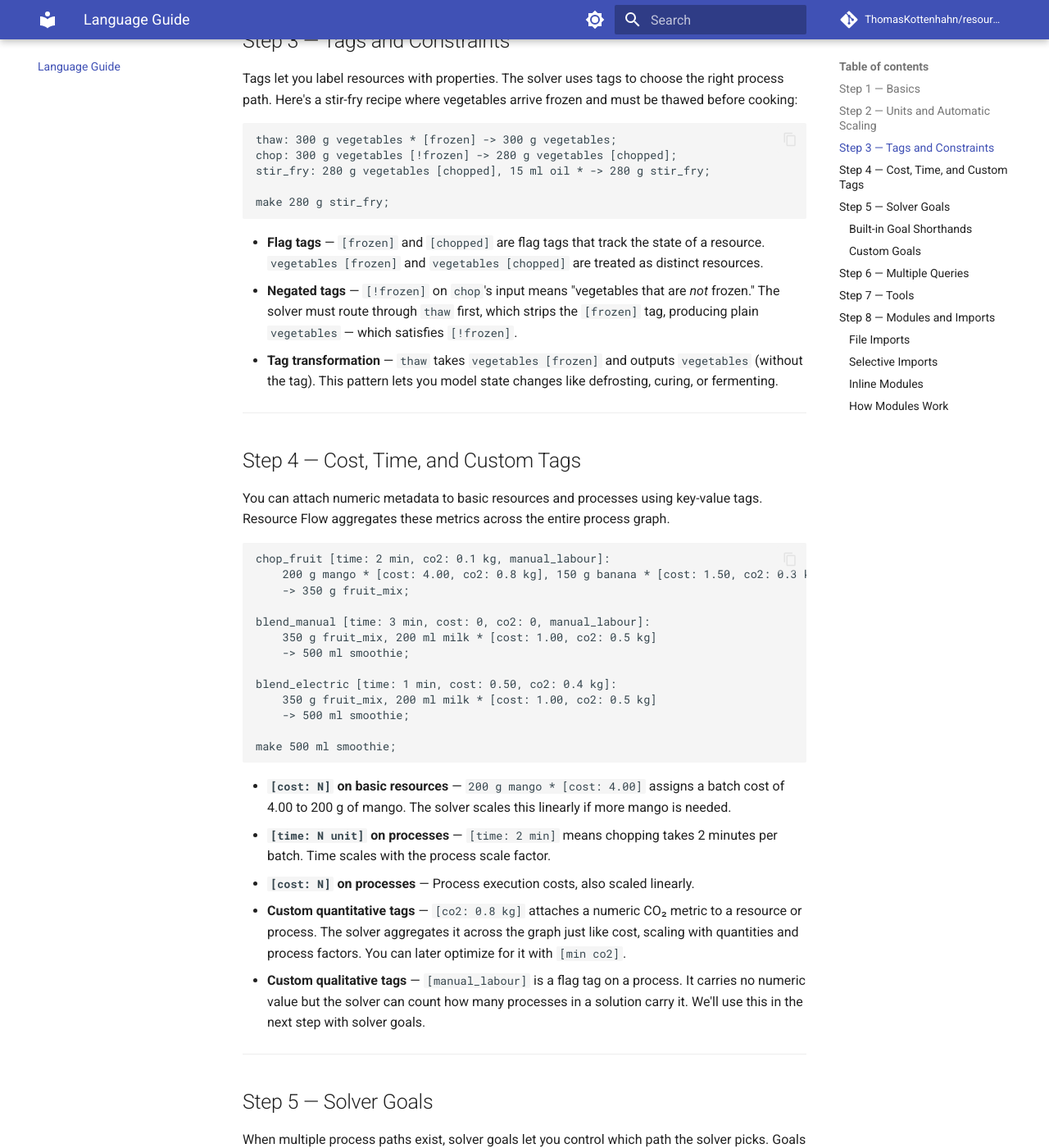
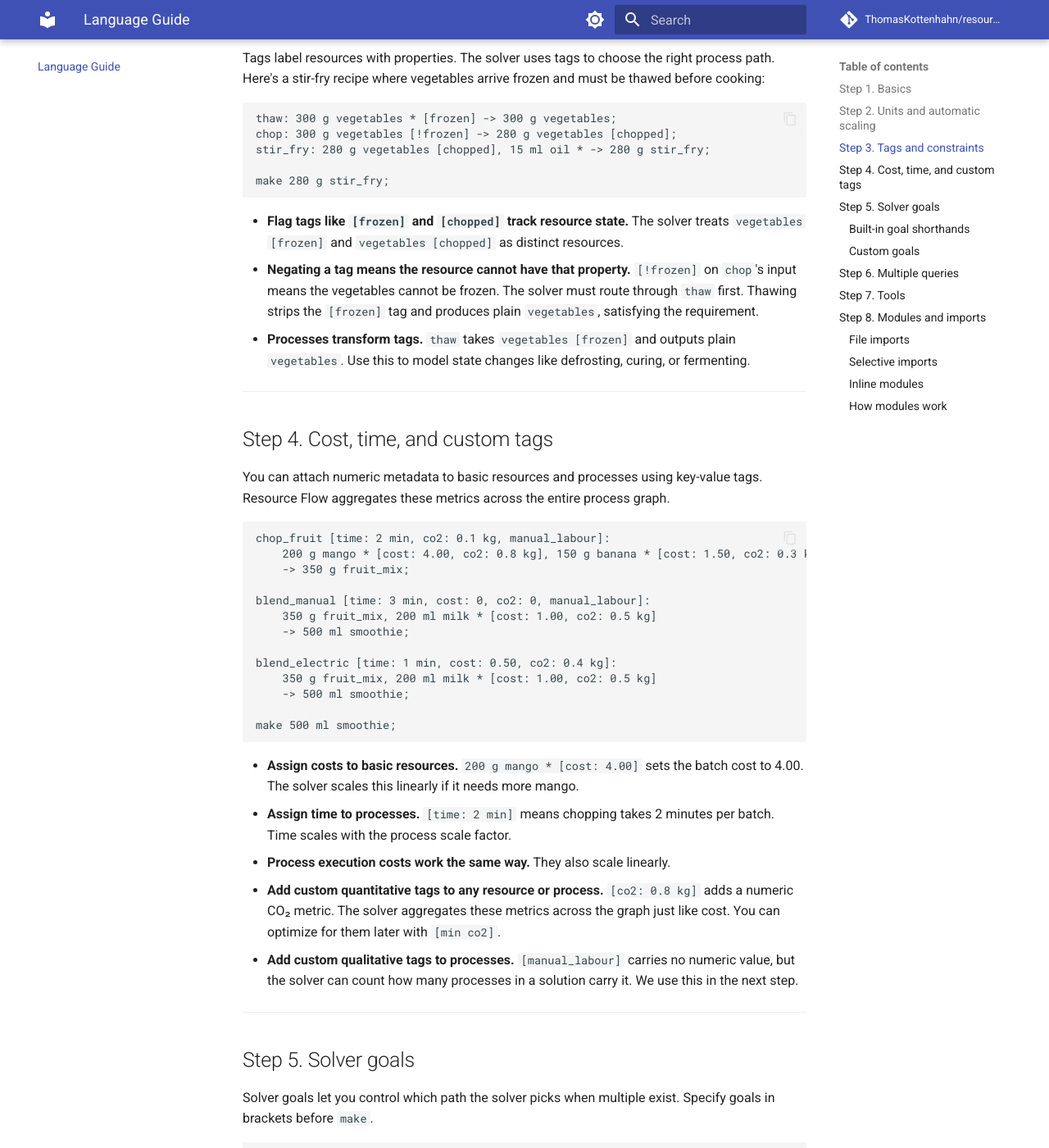
Before and after one commit to ThomasKottenhahn/resource-flow, an MkDocs documentation site: the page built from docs/language-guide.md, in a window 1280 px wide and 1400 px high, scrolled down 1814 px. Shown: the whole window at 82% size. Built offline with MkDocs 1.6.1 and Material for MkDocs 9.7.7, drawn with Linux system fonts in a browser that asks for light colours; comment, search, counter and statistics services are not loaded; some of the changed text lies outside the part shown.

Commit message:
reworked Documentation

````diff
--- a/docs/language-guide.md
+++ b/docs/language-guide.md
@@ -25,24 +22,17 @@ Save this as `tea.rf` and run it:
 rflow tea.rf
 ```
 
-Here's what's happening:
+Here's what happened:
 
-- **Process declaration** — Each line before `make` defines a process.
-  The label (`boil_water`, `steep_tea`, `add_honey`) is followed by a colon,
-  then `inputs -> outputs`, terminated with `;`.
-- **Basic resources** — The asterisk `*` marks a raw material that is supplied
-  externally. `water`, `tea_leaves`, and `honey` are basic resources — they are
-  not produced by any other process.
-- **`make` query** — The `make` statement tells the solver what end product you
-  want. The solver walks backwards through the process graph, computing the
-  exact inputs needed.
+- **Process declarations go before `make`.** The label (`boil_water`, `steep_tea`, `add_honey`) is followed by a colon, then `inputs -> outputs`, terminated with `;`.
+- **Basic resources use an asterisk `*`.** This marks a raw material that is supplied externally. `water`, `tea_leaves`, and `honey` are basic resources because they aren't produced by any other process.
+- **The `make` statement tells the solver what end product you want.** The solver walks backwards through the process graph to compute the exact inputs needed.
 
 ---
 
-## Step 2 — Units and Automatic Scaling
+## Step 2. Units and automatic scaling
 
-Resource Flow supports standard units and converts between them
-automatically. Here are the supported unit families:
+Resource Flow supports standard units and converts between them automatically. Here are the supported unit families:
 
 | Dimension | Supported Units |
 | :--- | :--- |
@@ -50,8 +40,7 @@ automatically. Here are the supported unit families:
 | **Volume** | `ml`, `l` |
 | **Count / Discrete** | `piece` |
 
-What happens if you request more than a single batch? Take the tea recipe from
-Step 1 and change the query:
+What happens if you request more than a single batch? Take the tea recipe from Step 1 and change the query:
 
 ```text
 boil_water: 500 ml water * -> 500 ml boiled_water;
@@ -61,23 +50,19 @@ add_honey: 500 ml brewed_tea, 10 g honey * -> 500 ml sweet_tea;
 make 1 l sweet_tea;
 ```
 
-The solver converts `1 l` to `1000 ml` and determines it needs to run every
-process twice (scale factor = 2). All inputs scale linearly:
+The solver converts `1 l` to `1000 ml` and determines it needs to run every process twice (scale factor = 2). All inputs scale linearly:
 
 - `1000 ml water` (was 500)
 - `10 g tea_leaves` (was 5)
 - `20 g honey` (was 10)
 
-Incompatible conversions — like mixing mass (`g`) and volume (`ml`) for the
-same resource — produce an error.
+Incompatible conversions, like mixing mass (`g`) and volume (`ml`) for the same resource, produce an error.
 
 ---
 
-## Step 3 — Tags and Constraints
+## Step 3. Tags and constraints
 
-Tags let you label resources with properties. The solver uses tags to choose
-the right process path. Here's a stir-fry recipe where vegetables arrive
-frozen and must be thawed before cooking:
+Tags label resources with properties. The solver uses tags to choose the right process path. Here's a stir-fry recipe where vegetables arrive frozen and must be thawed before cooking:
 
 ```text
 thaw: 300 g vegetables * [frozen] -> 300 g vegetables;
@@ -87,23 +72,15 @@ stir_fry: 280 g vegetables [chopped], 15 ml oil * -> 280 g stir_fry;
 make 280 g stir_fry;
 ```
 
-- **Flag tags** — `[frozen]` and `[chopped]` are flag tags that track the state
-  of a resource. `vegetables [frozen]` and `vegetables [chopped]` are treated
-  as distinct resources.
-- **Negated tags** — `[!frozen]` on `chop`'s input means "vegetables that are
-  *not* frozen." The solver must route through `thaw` first, which strips the
-  `[frozen]` tag, producing plain `vegetables` — which satisfies `[!frozen]`.
-- **Tag transformation** — `thaw` takes `vegetables [frozen]` and outputs
-  `vegetables` (without the tag). This pattern lets you model state changes
-  like defrosting, curing, or fermenting.
+- **Flag tags like `[frozen]` and `[chopped]` track resource state.** The solver treats `vegetables [frozen]` and `vegetables [chopped]` as distinct resources.
+- **Negating a tag means the resource cannot have that property.** `[!frozen]` on `chop`'s input means the vegetables cannot be frozen. The solver must route through `thaw` first. Thawing strips the `[frozen]` tag and produces plain `vegetables`, satisfying the requirement.
+- **Processes transform tags.** `thaw` takes `vegetables [frozen]` and outputs plain `vegetables`. Use this to model state changes like defrosting, curing, or fermenting.
 
 ---
 
-## Step 4 — Cost, Time, and Custom Tags
+## Step 4. Cost, time, and custom tags
 
-You can attach numeric metadata to basic resources and processes using
-key-value tags. Resource Flow aggregates these metrics across the entire
-process graph.
+You can attach numeric metadata to basic resources and processes using key-value tags. Resource Flow aggregates these metrics across the entire process graph.
 
 ```text
 chop_fruit [time: 2 min, co2: 0.1 kg, manual_labour]:
@@ -121,26 +98,17 @@ blend_electric [time: 1 min, cost: 0.50, co2: 0.4 kg]:
 make 500 ml smoothie;
 ```
 
-- **`[cost: N]` on basic resources** — `200 g mango * [cost: 4.00]` assigns
-  a batch cost of 4.00 to 200 g of mango. The solver scales this linearly if
-  more mango is needed.
-- **`[time: N unit]` on processes** — `[time: 2 min]` means chopping takes
-  2 minutes per batch. Time scales with the process scale factor.
-- **`[cost: N]` on processes** — Process execution costs, also scaled linearly.
-- **Custom quantitative tags** — `[co2: 0.8 kg]` attaches a numeric CO₂
-  metric to a resource or process. The solver aggregates it across the graph
-  just like cost, scaling with quantities and process factors. You can later
-  optimize for it with `[min co2]`.
-- **Custom qualitative tags** — `[manual_labour]` is a flag tag on a process.
-  It carries no numeric value but the solver can count how many processes in a
-  solution carry it. We'll use this in the next step with solver goals.
+- **Assign costs to basic resources.** `200 g mango * [cost: 4.00]` sets the batch cost to 4.00. The solver scales this linearly if it needs more mango.
+- **Assign time to processes.** `[time: 2 min]` means chopping takes 2 minutes per batch. Time scales with the process scale factor.
+- **Process execution costs work the same way.** They also scale linearly.
+- **Add custom quantitative tags to any resource or process.** `[co2: 0.8 kg]` adds a numeric CO₂ metric. The solver aggregates these metrics across the graph just like cost. You can optimize for them later with `[min co2]`.
+- **Add custom qualitative tags to processes.** `[manual_labour]` carries no numeric value, but the solver can count how many processes in a solution carry it. We use this in the next step.
 
 ---
 
-## Step 5 — Solver Goals
+## Step 5. Solver goals
 
-When multiple process paths exist, solver goals let you control which path the
-solver picks. Goals are specified in brackets before `make`.
+Solver goals let you control which path the solver picks when multiple exist. Specify goals in brackets before `make`.
 
 ```text
 hand_forge [cost: 10.00, time: 5 h, manual_labour]:
@@ -163,38 +131,29 @@ auto_quench [cost: 15.00, time: 30 min]:
 [time <= 2 h] make 1 piece steel_sword;
 ```
 
-The solver evaluates goals left-to-right:
+The solver evaluates goals left to right:
 
-1. **`min manual_labour`** eliminates both `hand_forge` + `quench` (2 flagged
-   processes) in favour of `power_hammer_forge` + one of the quench steps
-   (at most 1 flagged). This leaves two candidates: `power_hammer_forge` +
-   `quench` and `power_hammer_forge` + `auto_quench`.
-2. **`fastest`** breaks the tie — `auto_quench` (30 min) beats `quench` (2 h).
-### Built-in Goal Shorthands
+1. `min manual_labour` eliminates `hand_forge` + `quench` because that uses two flagged processes. The solver prefers `power_hammer_forge` + a quench step, which uses at most one flagged process. This leaves two candidates.
+2. `fastest` breaks the tie. `auto_quench` takes 30 minutes, beating `quench` at 2 hours.
+
+### Built-in goal shorthands
 
 | Goal | Meaning |
 | :--- | :--- |
 | `[cheapest]` | Minimize total cost (resource cost + process cost) |
 | `[fastest]` | Minimize total process execution time |
 
-### Custom Goals
+### Custom goals
 
-- **`min` / `max`** — Minimize or maximize a tag metric:
-  `[min manual_labour]` reduces the count of processes carrying that flag.
-  `[min co2]` minimizes the aggregate CO₂ across the graph.
-- **Relational constraints** — Enforce bounds on a tag:
-  `[time <= 45 min]` only accepts solutions where total time is at most
-  45 minutes. If no solution meets the constraint, the solver reports
-  the closest value found.
-- **Multi-goal cascades** — `[cheapest, fastest]` evaluates left-to-right,
-  using secondary goals to break ties.
+- **Minimize or maximize a tag metric with `min` or `max`.** `[min manual_labour]` reduces the count of processes carrying that flag. `[min co2]` minimizes the aggregate CO₂ across the graph.
+- **Enforce bounds on a tag using relational constraints.** `[time <= 45 min]` only accepts solutions taking 45 minutes or less. If no solution meets the constraint, the solver reports the closest value it found.
+- **Chain multiple goals.** `[cheapest, fastest]` tells the solver to evaluate left to right and use secondary goals to break ties.
 
 ---
 
-## Step 6 — Multiple Queries
+## Step 6. Multiple queries
 
-A single `.rf` file can contain more than one `make` query. The solver
-evaluates each query independently and reports results for all of them:
+A single `.rf` file can contain multiple `make` queries. The solver evaluates each query independently and reports results for all of them:
 
 ```text
 brew_espresso: 20 g coffee_beans * [cost: 0.80], 30 ml water *
@@ -208,20 +167,13 @@ make 230 ml latte;
 make 60 ml espresso;
 ```
 
-Both queries share the same process definitions but are solved separately.
-The first produces a full latte (espresso + steamed milk); the second produces
-a double espresso. Each query gets its own execution plan with independently
-calculated scale factors and costs.
-
-**What you learned:** Multiple `make` queries in one file, each solved
-independently.
+Both queries share the same process definitions but are solved separately. The first produces a full latte (espresso + steamed milk); the second produces a double espresso. Each query gets its own execution plan with independently calculated scale factors and costs.
 
 ---
 
-## Step 7 — Tools
+## Step 7. Tools
 
-Some processes require equipment that is not consumed. These non-consumable
-requirements are called **tools**.
+Some processes require equipment that isn't consumed. These non-consumable requirements are called tools.
 
 ```text
 chop: 300 g vegetables * -> 280 g vegetables [chopped] with 1 knife;
@@ -232,22 +184,17 @@ boil: 280 g vegetables [chopped], 180 g potatoes [peeled], 500 ml water *
 make 900 ml soup using 1 knife;
 ```
 
-- **`with`** — Declares that a process needs a tool:
-  `with 1 knife` means the process requires one knife.
-- **`using`** — Declares which tools are available in a query:
-  `using 1 knife` supplies one knife for the entire query.
-- **Shared tools** — A single knife satisfies both `chop` and `peel`
-  simultaneously. Tools are not consumed and do not flow through the graph
-  like resources.
+- **`with` declares that a process needs a tool.** `with 1 knife` means the process requires one knife.
+- **`using` declares which tools are available.** `using 1 knife` supplies one knife for the entire query.
+- **Tools can be shared.** A single knife satisfies both `chop` and `peel` simultaneously because tools aren't consumed.
 
 ---
 
-## Step 8 — Modules and Imports
+## Step 8. Modules and imports
 
-As recipes grow, you can split them across files or group related processes
-into named modules.
+As recipes grow, you can split them across files or group related processes into named modules.
 
-### File Imports
+### File imports
 
 Suppose you have this file structure:
 
@@ -257,7 +204,7 @@ project/
 └── pasta.rf
 ```
 
-**`sauce.rf`** — defines how to make tomato sauce:
+**`sauce.rf`** defines how to make tomato sauce:
 
 ```text
 make_sauce [time: 15 min]:
@@ -265,7 +212,7 @@ make_sauce [time: 15 min]:
     -> 250 g tomato_sauce;
 ```
 
-**`pasta.rf`** — imports the sauce and builds a full recipe:
+**`pasta.rf`** imports the sauce and builds a full recipe:
 
 ```text
 use sauce;
@@ -281,10 +228,9 @@ combine [time: 2 min]:
 make 550 g tomato_pasta;
 ```
 
-Running `rflow pasta.rf` resolves the `use "sauce";` import, finds
-`sauce.rf` in the same directory, and brings its processes into scope.
+Running `rflow pasta.rf` resolves the `use "sauce";` import, finds `sauce.rf` in the same directory, and brings its processes into scope.
 
-### Selective Imports
+### Selective imports
 
 You can import specific items from a module:
 
@@ -293,7 +239,7 @@ use sauce::make_sauce;
 use kitchen::chop, boil;
 ```
 
-### Inline Modules
+### Inline modules
 
 You can also group processes inside a single file using `mod`:
 
@@ -311,10 +257,7 @@ combine: 350 g cooked_pasta, 250 g tomato_sauce -> 550 g pasta;
 make 550 g pasta;
 ```
 
+### How modules work
 
-### How Modules Work
-
-- **Implicit file modules** — Every `.rf` file is implicitly a module named
-  after its filename. `sauce.rf` becomes the `sauce` module.
-- **Transitive re-exports** — If module A imports module B, any file that
-  imports A also receives B's processes.
+- **Every `.rf` file is implicitly a module named after its filename.** `sauce.rf` becomes the `sauce` module.
+- **Imports are transitive.** If module A imports module B, any file importing A also gets B's processes.
````
Also changed, not shown: other parts of docs/language-guide.md (+4 -7 lines).
